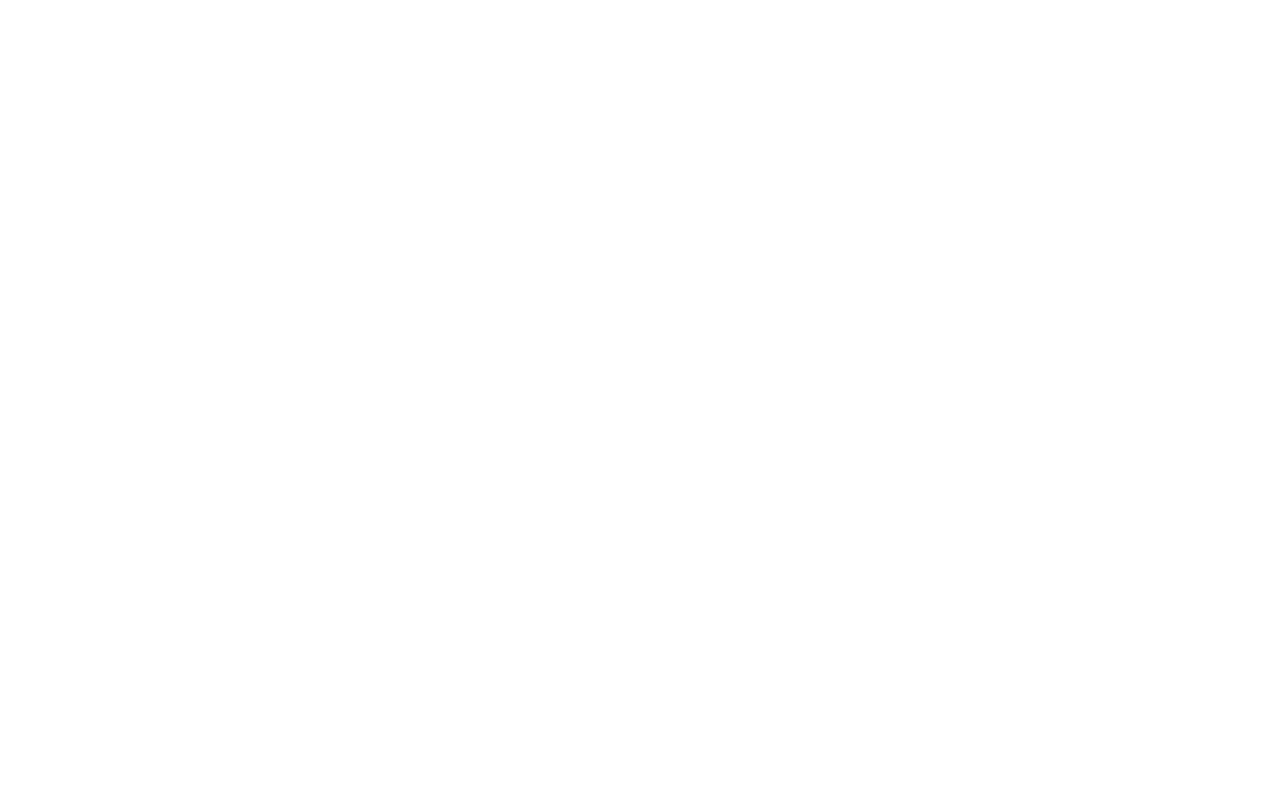
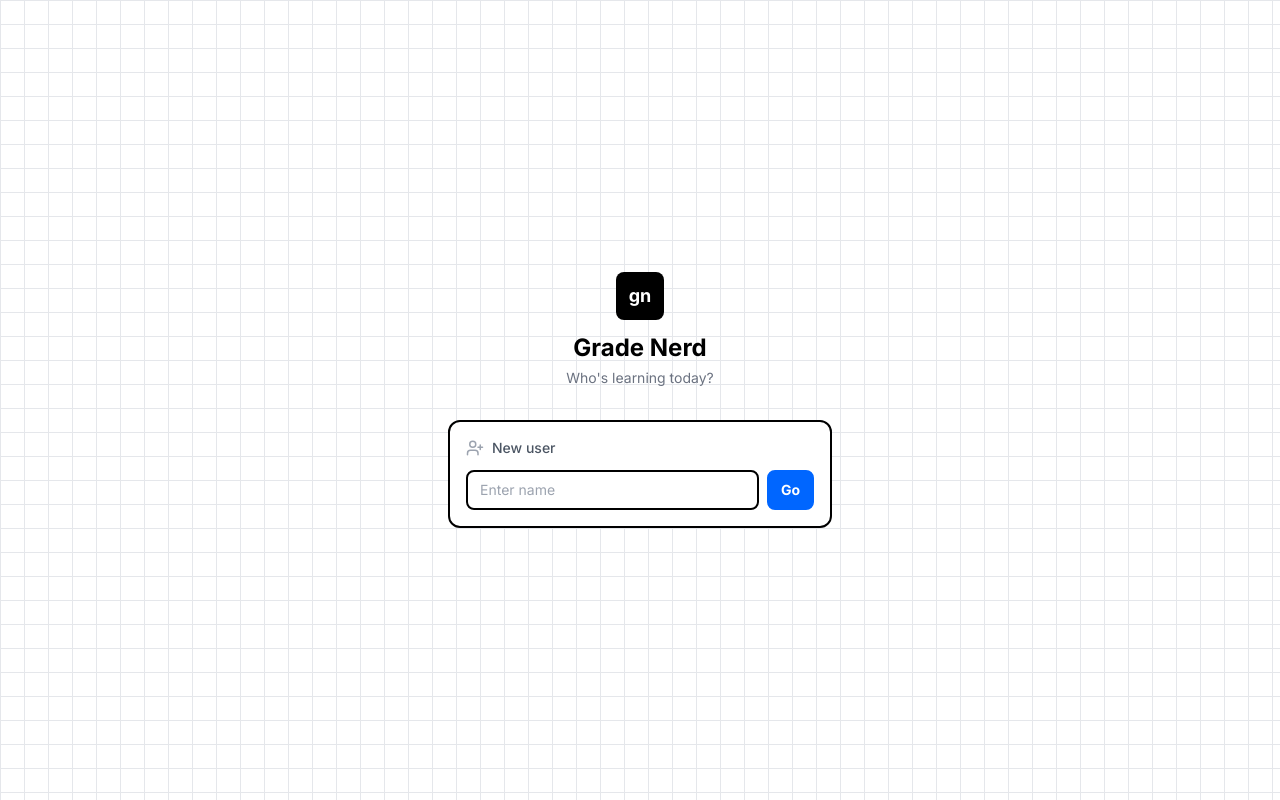
Before and after one commit to ck314/grade-nerd, a React (Vite) app: page / in a window 1280 px wide. Built offline with nearby package versions, Linux system fonts and the light colour scheme.

Commit message:
feat(users): wire app shell gate with key-based remount

```diff
--- a/src/App.tsx
+++ b/src/App.tsx
@@ -11,6 +11,8 @@
 import { Demo, TopicView, InterestView, ContentView } from './pages/demo';
 import { Game, TopicLearn, TopicQuiz, TopicComplete, FormulaSheet, GameLayout } from './pages/game';
 import { ReadingPage } from './pages/reading';
+import { useUser } from './contexts/UserContext';
+import { UserSelect } from './pages/UserSelect';
 
 function HomePage() {
   const [isMenuOpen, setIsMenuOpen] = useState(false);
@@ -531,8 +533,16 @@
 }
 
 export function App() {
+  const { activeUser, resetCounter } = useUser();
+
+  if (!activeUser) {
+    return <UserSelect />;
+  }
+
   return (
+    <div key={`${activeUser.toLowerCase()}-${resetCounter}`}>
       <BrowserRouter basename="/grade-nerd">
+        {/* UserMenu will be added here in Unit 8 */}
         <Routes>
           <Route path="/" element={<HomePage />} />
           <Route path="/helpwithdata" element={<HelpUsBuild />} />
@@ -552,5 +562,6 @@
           </Route>
         </Routes>
       </BrowserRouter>
+    </div>
   );
 }
--- a/src/index.tsx
+++ b/src/index.tsx
@@ -2,4 +2,5 @@
 import React from "react";
 import { render } from "react-dom";
 import { App } from "./App";
-render(<App />, document.getElementById("root"));
+import { UserProvider } from "./contexts/UserContext";
+render(<UserProvider><App /></UserProvider>, document.getElementById("root"));
```
Lines whose indentation alone changed are shown as unchanged.
